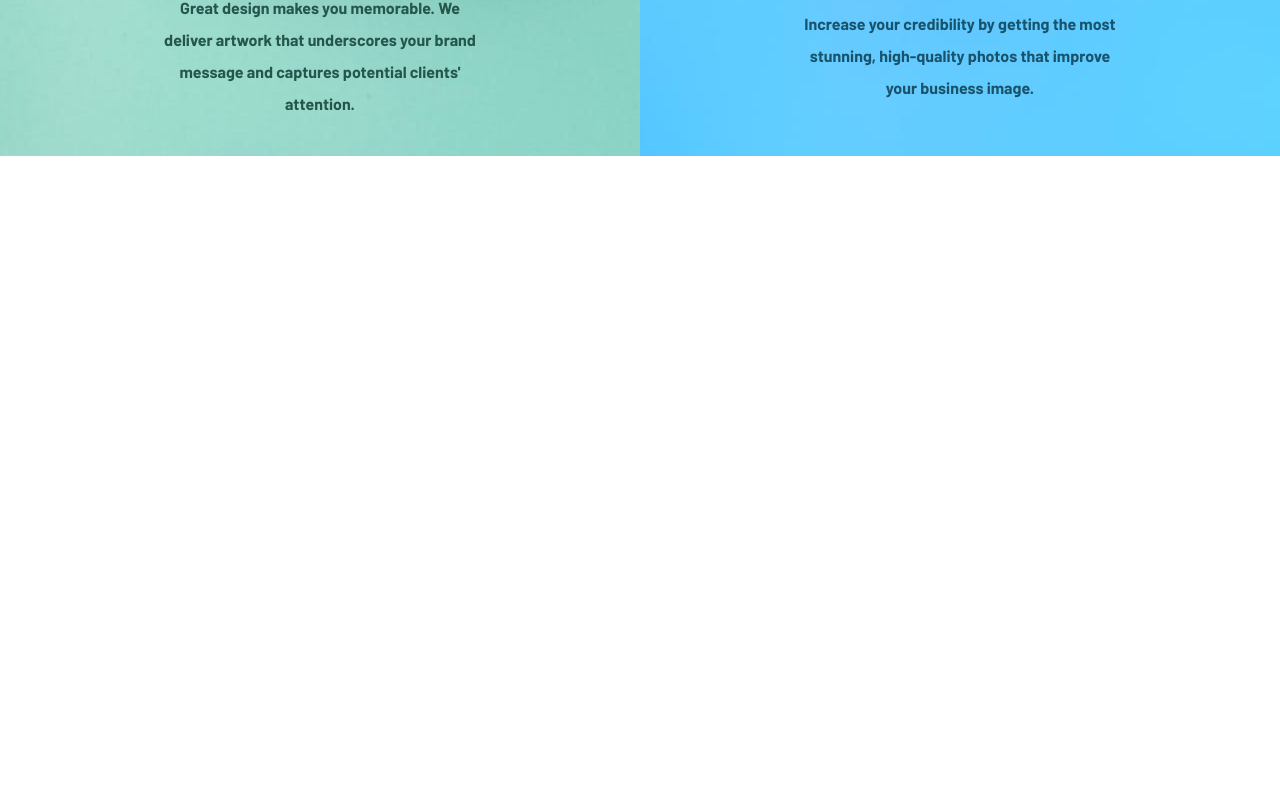
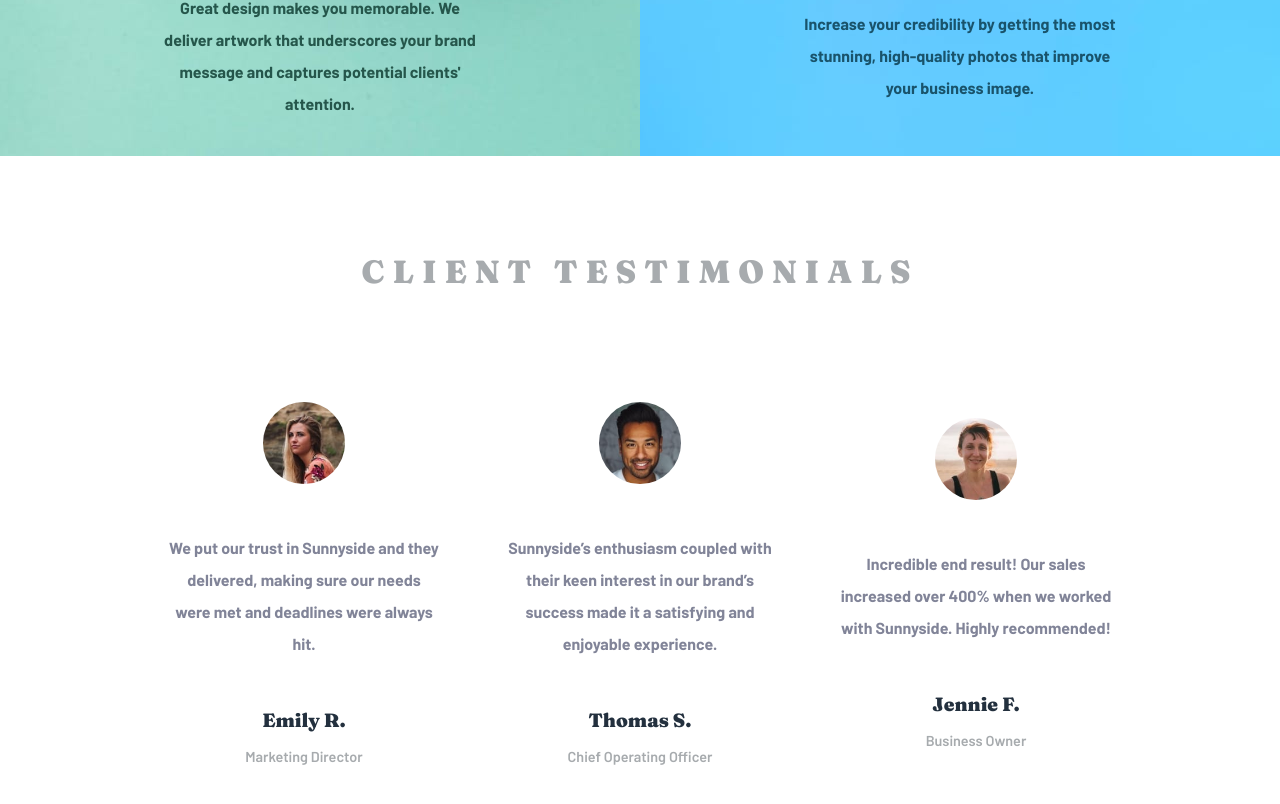
Before and after one commit to Medici305/sunnyside-agency-landing-page, a React (Create React App) app: page / in a window 1280 px wide. Shown: the part 2444-3248 px from the top of the page. Before the commit the page ends 2600 px from the top, so only its background shows below. Built offline with nearby package versions, Linux system fonts and the light colour scheme.

Commit message:
5. Complete testimonial section and make responsive.

```diff
--- a/src/Pages/Home.js
+++ b/src/Pages/Home.js
@@ -1,12 +1,14 @@
 import React from "react";
 import Creatives from "../components/Creatives";
 import Brand from "../components/Brand";
+import Testimonials from "../components/Testimonials";
 
 const Home = () => {
   return (
     <>
       <Creatives />
       <Brand />
+      <Testimonials />
     </>
   );
 };
--- a/src/components/GlobalStyle.js
+++ b/src/components/GlobalStyle.js
@@ -42,6 +42,19 @@
         font-weight: 800;
     }
 
+    h5 {
+        font-family: Fraunces;
+        font-size: 1.2rem;
+        font-weight: 800;
+        color: hsl(212, 27%, 19%);
+    }
+
+    span {
+        color: hsl(210, 4%, 67%);
+        margin-top: 1rem;
+        font-size: .9rem;
+    }
+
     p {
         color: hsl(232, 10%, 55%);
         font-weight: 700;
--- /dev/null
+++ b/src/components/Testimonials.js
@@ -0,0 +1,108 @@
+import React from "react";
+import styled from "styled-components";
+import Emily from "../images/image-emily.jpg";
+import Jennie from "../images/image-jennie.jpg";
+import Thomas from "../images/image-thomas.jpg";
+
+const Testimonials = () => {
+  return (
+    <div>
+      <Row>
+        <Title>
+          <h4>Client Testimonials</h4>
+        </Title>
+        <Col>
+          <Box>
+            <img src={Emily} alt="emily" />
+            <p>
+              We put our trust in Sunnyside and they delivered, making sure our
+              needs were met and deadlines were always hit.
+            </p>
+            <h5>Emily R.</h5>
+            <span>Marketing Director</span>
+          </Box>
+          <Box>
+            <img src={Thomas} alt="thomas" />
+            <p>
+              Sunnyside’s enthusiasm coupled with their keen interest in our
+              brand’s success made it a satisfying and enjoyable experience.
+            </p>
+            <h5>Thomas S.</h5>
+            <span>Chief Operating Officer </span>
+          </Box>
+          <Box>
+            <img src={Jennie} alt="jennie" />
+            <p>
+              Incredible end result! Our sales increased over 400% when we
+              worked with Sunnyside. Highly recommended!
+            </p>
+            <h5>Jennie F.</h5>
+            <span>Business Owner</span>
+          </Box>
+        </Col>
+      </Row>
+    </div>
+  );
+};
+
+const Row = styled.div`
+  min-height: 90vh;
+  display: flex;
+  flex-direction: column;
+  @media (max-width: 992px) {
+    min-height: 100vh;
+  }
+`;
+
+const Title = styled.div`
+  flex: 0.3;
+  display: flex;
+  justify-content: center;
+  align-items: flex-end;
+  h4 {
+    color: hsl(210, 4%, 67%);
+    text-transform: uppercase;
+    letter-spacing: 0.5rem;
+    @media (max-width: 992px) {
+      font-size: 1.5rem;
+    }
+    @media (max-width: 768px) {
+      font-size: 1.25rem;
+    }
+  }
+  @media (max-width: 992px) {
+    padding: 4rem 0;
+  }
+`;
+
+const Col = styled.div`
+  flex: 0.7;
+  display: flex;
+  justify-content: center;
+  flex-wrap: wrap;
+  @media (max-width: 992px) {
+    flex-direction: column;
+  }
+`;
+
+const Box = styled.div`
+  flex: 0.25;
+  display: flex;
+  flex-direction: column;
+  justify-content: center;
+  align-items: center;
+  text-align: center;
+  padding: 0 2rem;
+  img {
+    border-radius: 50%;
+    width: 30%;
+  }
+  p {
+    padding: 3rem 0;
+  }
+  @media (max-width: 992px) {
+    padding: 2rem 7rem;
+  }
+`;
+
+export default Testimonials;
```
